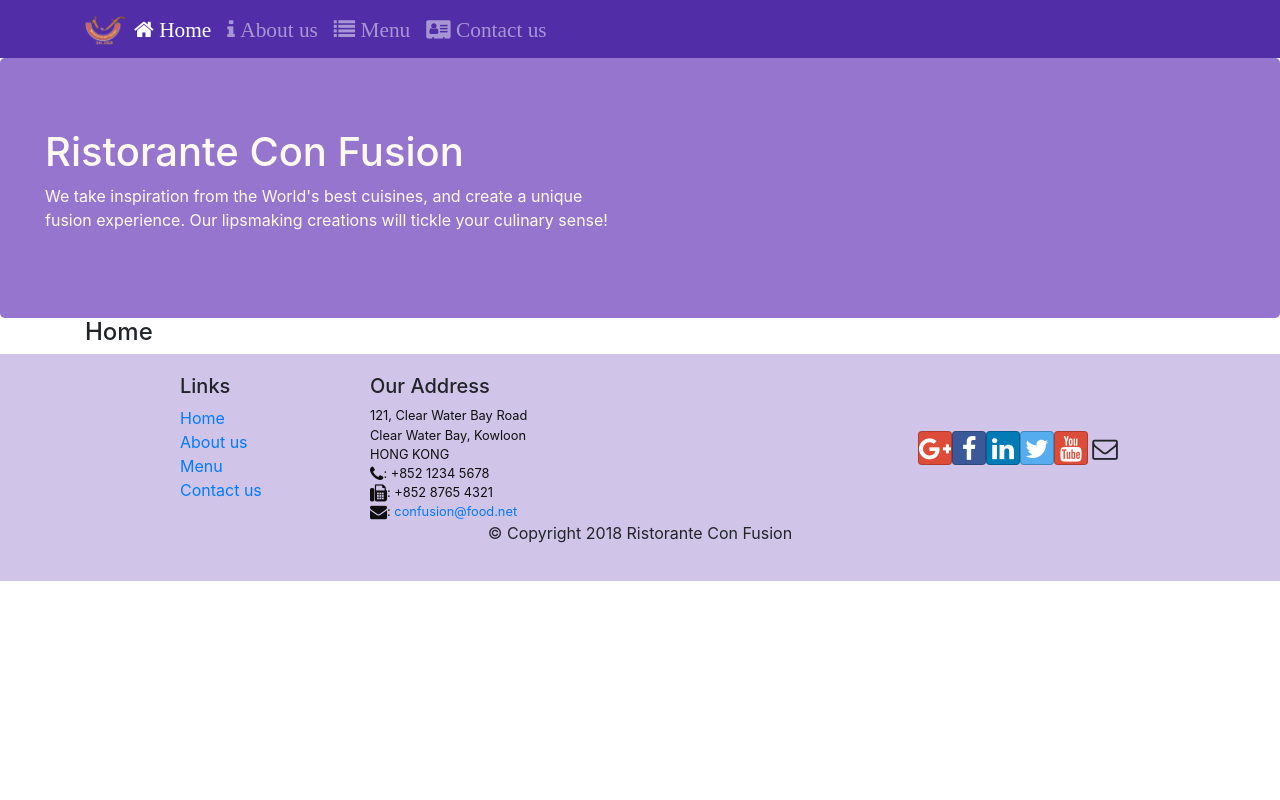
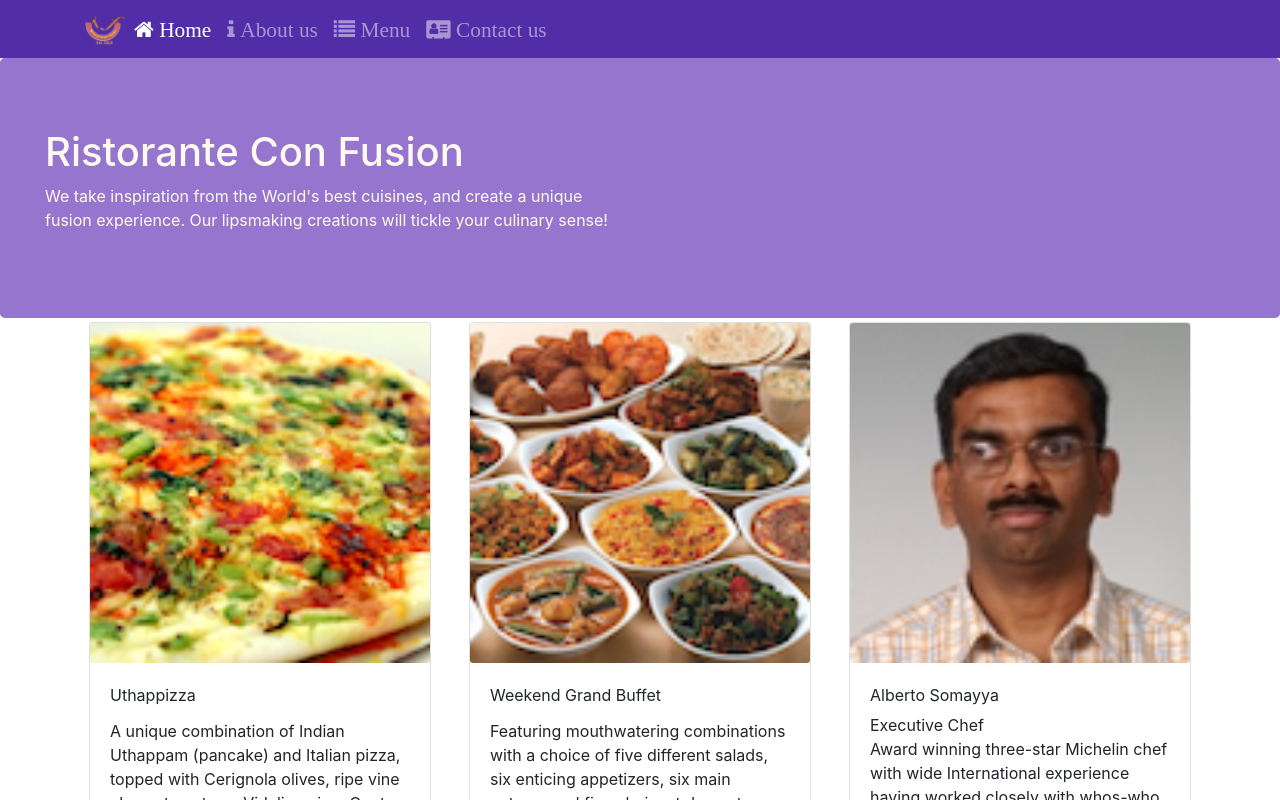
Before and after one commit to vitran96/react-coursera, a React (Create React App) app in the folder confusion/: page /home in a window 1280 px wide. Shown: the top 800 px of the page. Built offline with nearby package versions, Linux system fonts and the light colour scheme.

Commit message:
update home

```diff
--- a/confusion/src/components/HomeComponent.js
+++ b/confusion/src/components/HomeComponent.js
@@ -1,9 +1,44 @@
 import React from 'react';
+import { Card, CardBody, CardImg, CardSubtitle, CardText, CardTitle } from 'reactstrap';
 
-function Home() {
+function RenderCard({item}) {
+  const maybeSubtitle = () => {
+    if (item.designation)
+    {
+      return (
+        <CardSubtitle>{item.designation}</CardSubtitle>
+      );
+    }
+
+    return null;
+  };
+
+  return (
+    <Card>
+      <CardImg src={item.image} alt={item.name} />
+      <CardBody>
+        <CardTitle>{item.name}</CardTitle>
+        {maybeSubtitle()}
+        <CardText>{item.description}</CardText>
+      </CardBody>
+    </Card>
+  );
+}
+
+function Home({dish, promotion, leader}) {
   return (
     <div className="container">
-      <h4>Home</h4>
+      <div className="row align-item-start">
+        <div className="col-12 col-md m-1">
+          <RenderCard item={dish} />
+        </div>
+        <div className="col-12 col-md m-1">
+          <RenderCard item={promotion} />
+        </div>
+        <div className="col-12 col-md m-1">
+          <RenderCard item={leader} />
+        </div>
+      </div>
     </div>
   );
 }
--- a/confusion/src/components/MainComponent.js
+++ b/confusion/src/components/MainComponent.js
@@ -1,6 +1,9 @@
 import { useState } from 'react';
 import { Switch, Route, Redirect } from 'react-router-dom';
 import { DISHES } from '../shared/dishes';
+import { COMMENTS } from '../shared/comments';
+import { PROMOTIONS } from '../shared/promotions';
+import { LEADERS } from '../shared/leaders';
 import Home from './HomeComponent'
 import Menu from './MenuComponent';
 import DishDetail from './DishDetailComponent';
@@ -10,13 +13,18 @@
 
 function Main() {
   const [dishes] = useState(DISHES);
+  const [comments] = useState(COMMENTS)
+  const [promotions] = useState(PROMOTIONS)
+  const [leaders] = useState(LEADERS)
   const [selectedDishId, setSelectedDishId] = useState(-1);
 
   const selectedDish = dishes.find(dish => dish.id === selectedDishId);
 
   const HomePage = () => {
     return (
-      <Home />
+      <Home dish={dishes.filter(dish => dish.featured)[0]}
+        promotion={promotions.filter(promo => promo.featured)[0]}
+        leader={leaders.filter(leader => leader.featured)[0]} />
     );
   };
 
```
Also changed, not shown: confusion/src/components/MenuComponent.js (+0 -25 lines).
